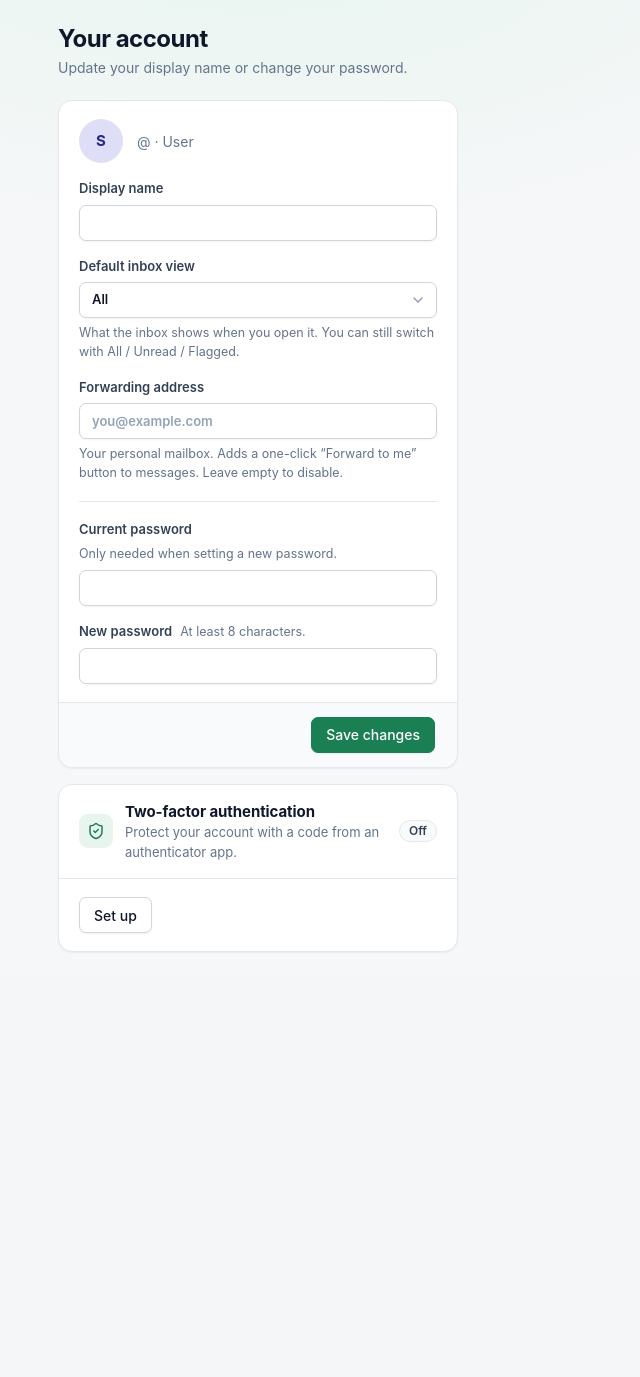
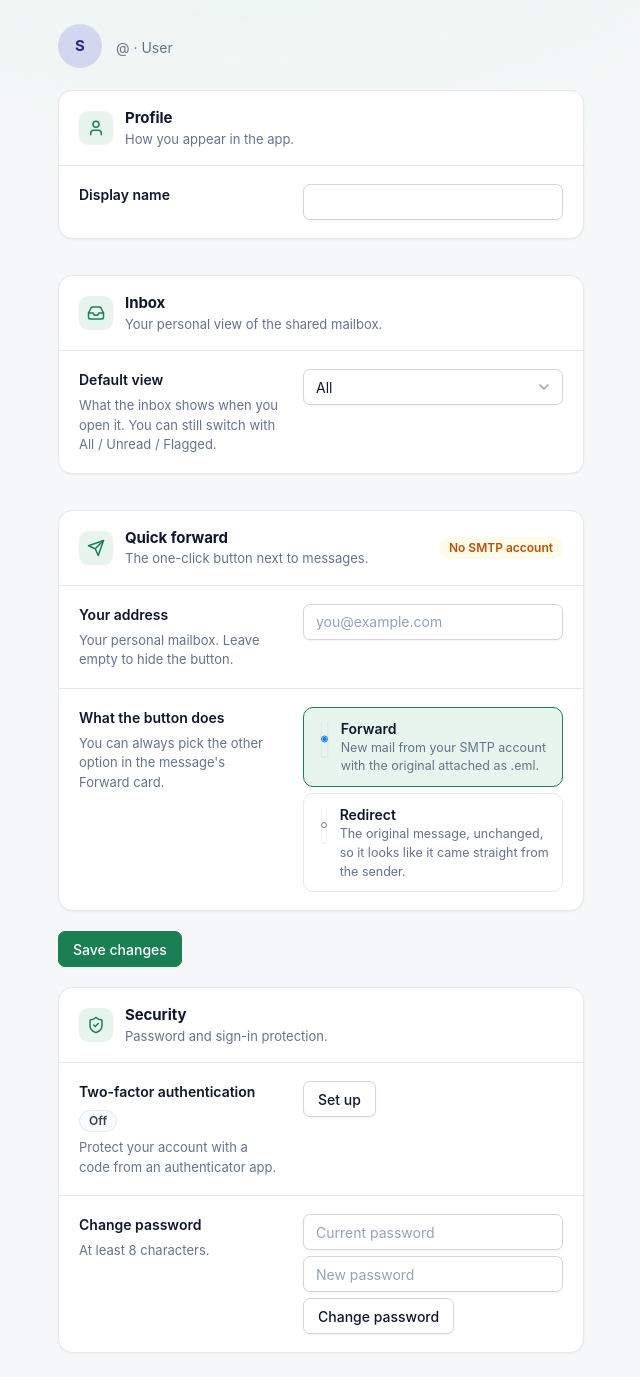
Before and after one commit to jankkm/trashmail, a FastAPI app: template app/web/templates/account.html in a window 1280 px wide. Shown: the whole page, without its empty margins (382-1022 px from the left). Before the commit the page ends 952 px from the top, so only its background shows below. Run offline with FastAPI, Linux system fonts and the light colour scheme; the template is opened without the code that fills it, so the values that code supplies are empty; parts of the project's set-up code (start-up, migrations or seed data) failed here and were passed over.

Commit message:
Add redirect action and per-user forward mode; restructure account page
- New rule action "redirect": re-sends the stored message unchanged
  (Resent-* headers prepended, envelope sender = forwarding account);
  shares loop protection and the hourly cap with "forward"
- users.forward_mode (forward|redirect) decides what the one-click
  button does; the message Forward card can override it per message
- Account page split into Profile / Inbox / Quick forward / Security
  cards; password change moved to POST /account/password
- Tests for redirect delivery, loop protection, cap, mode selection,
  password route and the migration

```diff
--- a/app/db.py
+++ b/app/db.py
@@ -68,7 +68,7 @@ CREATE TABLE IF NOT EXISTS rule_actions (         -- 1..n per rule ("then")
     id INTEGER PRIMARY KEY,
     rule_id INTEGER NOT NULL REFERENCES rules(id) ON DELETE CASCADE,
     position INTEGER NOT NULL DEFAULT 0,
-    action TEXT NOT NULL,             -- flag|mark_read|forward|delete
+    action TEXT NOT NULL,             -- flag|mark_read|tag|forward|redirect|delete
     arg TEXT NOT NULL DEFAULT ''
 );
 CREATE INDEX IF NOT EXISTS idx_rule_conditions ON rule_conditions(rule_id);
@@ -129,6 +129,7 @@ MIGRATIONS = [
     ("users", "totp_recovery", "TEXT NOT NULL DEFAULT '[]'"),
     ("users", "default_view", "TEXT NOT NULL DEFAULT 'all'"),     # inbox start view: all|unread|flagged
     ("users", "forward_email", "TEXT NOT NULL DEFAULT ''"),       # personal address for one-click forwarding
+    ("users", "forward_mode", "TEXT NOT NULL DEFAULT 'forward'"),  # what the quick button does: forward|redirect
 ]
 
 
--- a/app/web/static/app.css
+++ b/app/web/static/app.css
@@ -350,7 +350,7 @@ details.global-rules[open] summary { border-bottom: 1px solid var(--border); }
 .clause .lbl { font-size: 11px; font-weight: 700; letter-spacing: .06em; text-transform: uppercase; color: var(--faint); }
 .rule-text .join { font-size: 11px; font-weight: 700; text-transform: uppercase; color: var(--faint); padding: 0 2px; }
 .rule-text .tok.act.mark_read { background: var(--info-tint); color: var(--info); }
-.rule-text .tok.act.forward { background: var(--info-tint); color: var(--info); }
+.rule-text .tok.act.forward, .rule-text .tok.act.redirect { background: var(--info-tint); color: var(--info); }
 .rule-ctl { display: flex; align-items: center; gap: 4px; flex: none; }
 .rule-ctl form { display: flex; }
 aside .rule { flex-wrap: wrap; padding: 14px 16px; }
@@ -418,3 +418,13 @@ a.tag:hover { background: hsl(var(--h) 70% 50% / .24); }
 .msg-row > button.star.on { color: #f59e0b; }
 .msg-row > button.star.on svg { fill: currentColor; }
 .msg-row > button.star:active svg { transform: scale(.85); }
+
+/* ---- account page ---------------------------------------------------------------------------- */
+.account { display: grid; gap: 20px; max-width: 760px; }
+.choice-list { gap: 8px; }
+.choice { display: flex; gap: 10px; align-items: flex-start; padding: 10px 12px; border: 1px solid var(--border); border-radius: var(--radius);
+          cursor: pointer; background: var(--surface); }
+.choice:has(input:checked) { border-color: var(--brand); background: var(--brand-tint); }
+.choice input { margin-top: 3px; width: auto; }
+.choice b { display: block; font-weight: 600; }
+.choice small { display: block; color: var(--muted); font-size: 12.5px; }
--- a/app/web/static/app.js
+++ b/app/web/static/app.js
@@ -79,7 +79,9 @@
   async function sendForward(form, btn, url) {
     if (!window.fetch || !form || btn?.classList.contains('busy')) return;
     const to = form.querySelector('[name=to]');
+    const mode = form.querySelector('select[name=mode]');
     const body = new URLSearchParams({ csrf: form.querySelector('[name=csrf]').value, to: to ? to.value : '' });
+    if (mode) body.set('mode', mode.value);
     btn?.classList.add('busy'); btn?.setAttribute('aria-busy', 'true');
     const pending = toast('Sending…', true);
     try {
@@ -87,11 +89,11 @@
                                    headers: { 'X-Requested-With': 'fetch', 'Accept': 'application/json' } });
       const data = await r.json().catch(() => ({}));
       pending.remove();
-      toast(data.message || (r.ok ? 'Forwarded' : 'Forwarding failed (' + r.status + ')'), r.ok);
+      toast(data.message || (r.ok ? 'Sent' : 'Sending failed (' + r.status + ')'), r.ok);
       if (r.ok && to) to.value = '';
     } catch (err) {
       pending.remove();
-      toast('Forwarding failed: network error', false);
+      toast('Sending failed: network error', false);
     } finally {
       btn?.classList.remove('busy'); btn?.removeAttribute('aria-busy');
     }
@@ -130,12 +132,13 @@
     const action = f.querySelector('[name=act_type]'), arg = f.querySelector('[data-forward]');
     const sync = () => {
       if (!arg) return;
-      const needs = action.value === 'forward' || action.value === 'tag';
+      const needs = action.value === 'forward' || action.value === 'redirect' || action.value === 'tag';
       const input = arg.querySelector('input');
       arg.hidden = !needs;
       input.required = needs;
-      input.type = action.value === 'forward' ? 'email' : 'text';
-      input.placeholder = action.value === 'forward' ? 'Forward to address' : 'Tag name';
+      const mail = action.value === 'forward' || action.value === 'redirect';
+      input.type = mail ? 'email' : 'text';
+      input.placeholder = mail ? 'Send to address' : 'Tag name';
     };
     action?.addEventListener('change', sync); sync();
   });
@@ -168,10 +171,11 @@
       $$('.act-row', acts).forEach((row) => {
         const arg = row.querySelector('[data-arg]');
         const type = row.querySelector('[name=act_type]').value;
-        arg.hidden = type !== 'forward' && type !== 'tag';
+        const mail = type === 'forward' || type === 'redirect';
+        arg.hidden = !mail && type !== 'tag';
         arg.required = !arg.hidden;
-        arg.type = type === 'forward' ? 'email' : 'text';
-        arg.placeholder = type === 'forward' ? 'name@example.com' : 'Tag name';
+        arg.type = mail ? 'email' : 'text';
+        arg.placeholder = mail ? 'name@example.com' : 'Tag name';
       });
       $$('[data-remove]', acts).forEach((b) => { b.hidden = acts.children.length < 2; });   // keep >= 1 action
     };
--- a/app/web/templates/_macros.html
+++ b/app/web/templates/_macros.html
@@ -26,7 +26,7 @@
           {% if a.action == 'tag' %}
           <span class="tok act tag-act">{{ labels.ACTION_LABELS['tag'] }} <span class="tag" style="--h: {{ a.arg|taghue }}">{{ a.arg }}</span></span>
           {% else %}
-          <span class="tok act {{ a.action }}">{{ labels.ACTION_LABELS[a.action] }}{% if a.action == 'forward' %} {{ a.arg }}{% endif %}</span>
+          <span class="tok act {{ a.action }}">{{ labels.ACTION_LABELS[a.action] }}{% if a.action in ('forward', 'redirect') %} {{ a.arg }}{% endif %}</span>
           {% endif %}
         {% endfor %}
       </div>
--- a/app/web/templates/_messages.html
+++ b/app/web/templates/_messages.html
@@ -42,7 +42,7 @@
     <span class="rcpt"><span class="badge ellipsis" style="max-width:100%;display:block;line-height:20px">{{ m.rcpt_to }}</span></span>
     <span class="when">
       {% if forward_ok and user.forward_email %}<button type="submit" class="fwd" formaction="/messages/{{ m.id }}/forward" data-async-forward
-              title="Forward to {{ user.forward_email }}" aria-label="Forward to {{ user.forward_email }}">{{ icon('corner-up-right', 15) }}</button>{% endif %}
+              title="{{ 'Redirect' if user.forward_mode == 'redirect' else 'Forward' }} to {{ user.forward_email }}" aria-label="{{ 'Redirect' if user.forward_mode == 'redirect' else 'Forward' }} to {{ user.forward_email }}">{{ icon('corner-up-right', 15) }}</button>{% endif %}
       <time>{{ m.received_ts|short }}</time>
     </span>
   </div>
--- a/app/web/templates/account.html
+++ b/app/web/templates/account.html
@@ -2,43 +2,102 @@
 {% block title %}Account · Trashmail{% endblock %}
 {% block content %}
 <header class="page-header">
-  <div><h1>Your account</h1><p class="sub">Update your display name or change your password.</p></div>
-</header>
-<form method="post" action="/account" class="card" style="max-width:560px">
-  <input type="hidden" name="csrf" value="{{ csrf }}">
-  <div class="card-body stack" style="gap:16px">
   <div class="row" style="gap:14px">
     <span class="avatar lg" style="--h: {{ user.username|hue }}">{{ (user.name or user.username)|initials }}</span>
-      <div><b>{{ user.name or user.username }}</b><div class="muted">@{{ user.username }} · {{ 'Administrator' if user.is_admin else 'User' }}</div></div>
+    <div>
+      <h1>{{ user.name or user.username }}</h1>
+      <p class="sub">@{{ user.username }} · {{ 'Administrator' if user.is_admin else 'User' }}</p>
     </div>
-    <label class="field">Display name<input name="name" value="{{ user.name }}"></label>
-    <label class="field">Default inbox view
+  </div>
+</header>
+
+<div class="account">
+  <form method="post" action="/account" class="stack" style="gap:20px">
+    <input type="hidden" name="csrf" value="{{ csrf }}">
+
+    <section class="card">
+      <div class="card-header"><span class="ico">{{ icon('user', 18) }}</span>
+        <div class="grow"><h2>Profile</h2><p>How you appear in the app.</p></div></div>
+      <div class="setting">
+        <div><div class="name">Display name</div></div>
+        <div class="ctl"><input name="name" value="{{ user.name }}" autocomplete="name"></div>
+      </div>
+    </section>
+
+    <section class="card">
+      <div class="card-header"><span class="ico">{{ icon('inbox', 18) }}</span>
+        <div class="grow"><h2>Inbox</h2><p>Your personal view of the shared mailbox.</p></div></div>
+      <div class="setting">
+        <div>
+          <div class="name">Default view</div>
+          <div class="desc">What the inbox shows when you open it. You can still switch with All / Unread / Flagged.</div>
+        </div>
+        <div class="ctl">
           <select name="default_view">
             <option value="all" {{ 'selected' if user.default_view == 'all' }}>All</option>
             <option value="unread" {{ 'selected' if user.default_view == 'unread' }}>Unread</option>
             <option value="flagged" {{ 'selected' if user.default_view == 'flagged' }}>Flagged</option>
           </select>
-      <span class="hint">What the inbox shows when you open it. You can still switch with All / Unread / Flagged.</span>
+        </div>
+      </div>
+    </section>
+
+    <section class="card">
+      <div class="card-header"><span class="ico">{{ icon('send', 18) }}</span>
+        <div class="grow"><h2>Quick forward</h2><p>The one-click button next to messages.</p></div>
+        {% if not forward_ok %}<span class="badge warn">No SMTP account</span>{% endif %}</div>
+      <div class="setting">
+        <div>
+          <div class="name">Your address</div>
+          <div class="desc">Your personal mailbox. Leave empty to hide the button.</div>
+        </div>
+        <div class="ctl"><input type="email" name="forward_email" value="{{ user.forward_email }}" placeholder="you@example.com"></div>
+      </div>
+      <div class="setting">
+        <div>
+          <div class="name">What the button does</div>
+          <div class="desc">You can always pick the other option in the message's Forward card.</div>
+        </div>
+        <div class="ctl choice-list">
+          <label class="choice">
+            <input type="radio" name="forward_mode" value="forward" {{ 'checked' if user.forward_mode != 'redirect' }}>
+            <span><b>Forward</b><small>New mail from your SMTP account with the original attached as .eml.</small></span>
           </label>
-    <label class="field">Forwarding address
-      <input type="email" name="forward_email" value="{{ user.forward_email }}" placeholder="you@example.com">
-      <span class="hint">Your personal mailbox. Adds a one-click “Forward to me” button to messages. Leave empty to disable.</span>
+          <label class="choice">
+            <input type="radio" name="forward_mode" value="redirect" {{ 'checked' if user.forward_mode == 'redirect' }}>
+            <span><b>Redirect</b><small>The original message, unchanged, so it looks like it came straight from the sender.</small></span>
           </label>
-    <hr style="border:0;border-top:1px solid var(--border);width:100%;margin:2px 0">
-    <label class="field">Current password <span class="hint">Only needed when setting a new password.</span>
-      <input type="password" name="current" autocomplete="current-password"></label>
-    <label class="field">New password <span class="hint">At least 8 characters.</span>
-      <input type="password" name="new_password" autocomplete="new-password"></label>
         </div>
-  <div class="dialog-foot"><button class="btn primary">Save changes</button></div>
+      </div>
+    </section>
+
+    <div><button class="btn primary">Save changes</button></div>
   </form>
 
-<section class="card" style="max-width:560px">
-  <div class="card-header">
-    <span class="ico">{{ icon('shield-check', 18) }}</span>
-    <div class="grow"><h2>Two-factor authentication</h2><p>Protect your account with a code from an authenticator app.</p></div>
+  <section class="card">
+    <div class="card-header"><span class="ico">{{ icon('shield-check', 18) }}</span>
+      <div class="grow"><h2>Security</h2><p>Password and sign-in protection.</p></div></div>
+    <div class="setting">
+      <div>
+        <div class="name">Two-factor authentication
           {% if user.totp_enabled %}<span class="badge success">Enabled</span>{% else %}<span class="badge">Off</span>{% endif %}
         </div>
-  <div class="card-body"><a class="btn" href="/account/2fa">{{ 'Manage' if user.totp_enabled else 'Set up' }}</a></div>
+        <div class="desc">Protect your account with a code from an authenticator app.</div>
+      </div>
+      <div class="ctl"><div><a class="btn" href="/account/2fa">{{ 'Manage' if user.totp_enabled else 'Set up' }}</a></div></div>
+    </div>
+    <form method="post" action="/account/password" class="setting">
+      <input type="hidden" name="csrf" value="{{ csrf }}">
+      <div>
+        <div class="name">Change password</div>
+        <div class="desc">At least 8 characters.</div>
+      </div>
+      <div class="ctl">
+        <input type="password" name="current" placeholder="Current password" autocomplete="current-password" required aria-label="Current password">
+        <input type="password" name="new_password" placeholder="New password" autocomplete="new-password" minlength="8" required aria-label="New password">
+        <div><button class="btn">Change password</button></div>
+      </div>
+    </form>
   </section>
+</div>
 {% endblock %}
```
Also changed, not shown: app/forwarder.py (+30 -3 lines), app/rules.py (+8 -6 lines), app/smtp_server.py (+17 -13 lines), app/web/routes_auth.py (+14 -8 lines), app/web/routes_mail.py (+16 -8 lines), app/web/templates/message.html (+9 -5 lines), tests/test_rules.py (+8 -1 lines), tests/test_smtp.py (+32 -0 lines), tests/test_totp.py (+1 -1 lines), tests/test_web.py (+33 -0 lines), README.md. Lines whose indentation alone changed are shown as unchanged.
